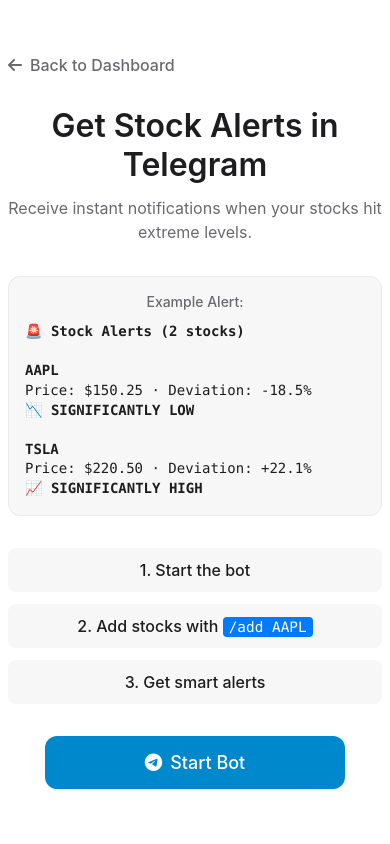
After one commit to namanxajmera/stock-alerts, a Flask app: template templates/telegram.html in a window 390 px wide. The commit adds this page. Run offline with Flask 2, Linux system fonts and the light colour scheme; the template is opened without the code that fills it, so the values that code supplies are empty; parts of the project's set-up code (start-up, migrations or seed data) failed here and were passed over.

Commit message:
feat: add Telegram page and enhance alert handling
- Introduced a new route for the Telegram bot page, improving user engagement with dedicated content.
- Updated the PeriodicChecker to collect alerts by user and send batched notifications, optimizing alert delivery.
- Enhanced the WebhookHandler to support sending combined alerts for multiple stocks, improving user experience.
- Added new CSS styles for the Telegram page to ensure a visually appealing layout and responsive design.
- Removed direct Telegram link handling in JavaScript, streamlining the user interface.

```diff
--- a/app.py
+++ b/app.py
@@ -128,6 +128,12 @@ def index() -> str:
     return render_template("index.html")
 
 
+@app.route("/telegram")
+def telegram() -> str:
+    """Render the Telegram bot page."""
+    return render_template("telegram.html")
+
+
 @app.route("/static/js/<path:filename>")
 def serve_js(filename: str) -> Any:
     """Serve JavaScript files with correct MIME type."""
--- a/static/css/style.css
+++ b/static/css/style.css
@@ -584,3 +584,140 @@ body {
         font-size: 18px;
     }
 }
+
+
+/* --- TELEGRAM PAGE STYLES --- */
+.telegram-view {
+    text-align: center;
+    width: 100%;
+    max-width: 600px;
+    opacity: 1;
+    transform: translateY(0);
+}
+
+.back-link-container {
+    margin-bottom: var(--space-6);
+    text-align: left;
+}
+
+.back-link {
+    display: inline-flex;
+    align-items: center;
+    gap: var(--space-2);
+    color: var(--text-secondary);
+    text-decoration: none;
+    font-weight: var(--font-weight-medium);
+    transition: var(--transition-fast);
+}
+
+.back-link:hover {
+    color: var(--text-primary);
+}
+
+.telegram-content h1 {
+    font-size: 2.5rem;
+    font-weight: var(--font-weight-semibold);
+    color: var(--text-primary);
+    margin-bottom: var(--space-3);
+    line-height: 1.2;
+}
+
+.telegram-content p {
+    font-size: var(--font-size-lg);
+    color: var(--text-secondary);
+    margin-bottom: var(--space-6);
+    line-height: 1.5;
+}
+
+.message-preview {
+    background: var(--background-secondary);
+    border-radius: var(--border-radius-md);
+    padding: var(--space-5);
+    margin-bottom: var(--space-6);
+    border: 1px solid var(--border-primary);
+}
+
+.preview-header {
+    font-size: var(--font-size-sm);
+    color: var(--text-secondary);
+    margin-bottom: var(--space-3);
+    font-weight: var(--font-weight-medium);
+}
+
+.preview-message {
+    font-family: 'SF Mono', Monaco, 'Cascadia Code', 'Roboto Mono', Consolas, 'Courier New', monospace;
+    font-size: var(--font-size-sm);
+    line-height: 1.4;
+    color: var(--text-primary);
+    text-align: left;
+}
+
+.simple-steps {
+    display: flex;
+    flex-direction: column;
+    gap: var(--space-3);
+    margin-bottom: var(--space-6);
+}
+
+.simple-steps .step {
+    padding: var(--space-3);
+    background: var(--background-secondary);
+    border-radius: var(--border-radius-sm);
+    color: var(--text-primary);
+    font-weight: var(--font-weight-medium);
+}
+
+.simple-steps code {
+    background: var(--blue-primary);
+    color: white;
+    padding: 2px 6px;
+    border-radius: 4px;
+    font-family: 'SF Mono', Monaco, monospace;
+    font-size: 0.9em;
+}
+
+.telegram-cta {
+    margin-top: var(--space-6);
+}
+
+.telegram-button {
+    display: inline-flex;
+    align-items: center;
+    gap: var(--space-2);
+    padding: var(--space-4) var(--space-6);
+    background-color: #0088cc;
+    color: white;
+    text-decoration: none;
+    border-radius: var(--border-radius-md);
+    font-weight: var(--font-weight-medium);
+    font-size: var(--font-size-lg);
+    transition: var(--transition-fast);
+    box-shadow: var(--shadow-sm);
+}
+
+.telegram-button:hover {
+    background-color: #006aa3;
+    transform: translateY(-1px);
+    box-shadow: var(--shadow-md);
+}
+
+/* Mobile adjustments */
+@media (max-width: 768px) {
+    .telegram-content h1 {
+        font-size: 2rem;
+    }
+
+    .telegram-content p {
+        font-size: var(--font-size-md);
+    }
+
+    .message-preview {
+        padding: var(--space-4);
+    }
+
+    .telegram-button {
+        width: 100%;
+        max-width: 300px;
+        justify-content: center;
+    }
+}
--- a/templates/index.html
+++ b/templates/index.html
@@ -43,7 +43,7 @@
                     <!-- Search controls will be moved here by JavaScript -->
                 </div>
                 <div class="header-right">
-                    <a href="#" id="telegram-link" class="telegram-link" title="Open Telegram Bot">
+                    <a href="/telegram" class="telegram-link" title="Telegram Bot">
                         <i class="fab fa-telegram"></i>
                     </a>
                 </div>
--- /dev/null
+++ b/templates/telegram.html
@@ -0,0 +1,66 @@
+<!DOCTYPE html>
+<html lang="en">
+<head>
+    <meta charset="UTF-8">
+    <meta name="viewport" content="width=device-width, initial-scale=1.0">
+    <title>Telegram Bot · Stock Alerts</title>
+    <link rel="stylesheet" href="{{ url_for('static', filename='css/style.css') }}">
+    <link rel="icon" type="image/svg+xml" href="{{ url_for('static', filename='favicon.svg') }}">
+    <link rel="icon" type="image/x-icon" href="{{ url_for('static', filename='favicon.ico') }}">
+    <link rel="stylesheet" href="https://cdnjs.cloudflare.com/ajax/libs/font-awesome/6.4.0/css/all.min.css">
+</head>
+<body>
+
+    <div class="app-container">
+
+        <!-- Simple centered view like homepage -->
+        <div class="telegram-view">
+
+            <!-- Back link -->
+            <div class="back-link-container">
+                <a href="/" class="back-link">
+                    <i class="fas fa-arrow-left"></i>
+                    Back to Dashboard
+                </a>
+            </div>
+
+            <!-- Main content -->
+            <div class="telegram-content">
+                <h1>Get Stock Alerts in Telegram</h1>
+                <p>Receive instant notifications when your stocks hit extreme levels.</p>
+
+                <!-- Simple message preview -->
+                <div class="message-preview">
+                    <div class="preview-header">Example Alert:</div>
+                    <div class="preview-message">
+                        🚨 <strong>Stock Alerts (2 stocks)</strong><br><br>
+                        <strong>AAPL</strong><br>
+                        Price: $150.25 · Deviation: -18.5%<br>
+                        📉 <strong>SIGNIFICANTLY LOW</strong><br><br>
+                        <strong>TSLA</strong><br>
+                        Price: $220.50 · Deviation: +22.1%<br>
+                        📈 <strong>SIGNIFICANTLY HIGH</strong>
+                    </div>
+                </div>
+
+                <!-- Simple steps -->
+                <div class="simple-steps">
+                    <div class="step">1. Start the bot</div>
+                    <div class="step">2. Add stocks with <code>/add AAPL</code></div>
+                    <div class="step">3. Get smart alerts</div>
+                </div>
+
+                <!-- CTA Button -->
+                <div class="telegram-cta">
+                    <a href="https://t.me/kathy_wood_bot" target="_blank" class="telegram-button">
+                        <i class="fab fa-telegram"></i>
+                        Start Bot
+                    </a>
+                </div>
+            </div>
+        </div>
+
+    </div>
+
+</body>
+</html>
```
Also changed, not shown: periodic_checker.py (+34 -13 lines), static/js/main.js (+0 -9 lines), webhook_handler.py (+75 -0 lines).
